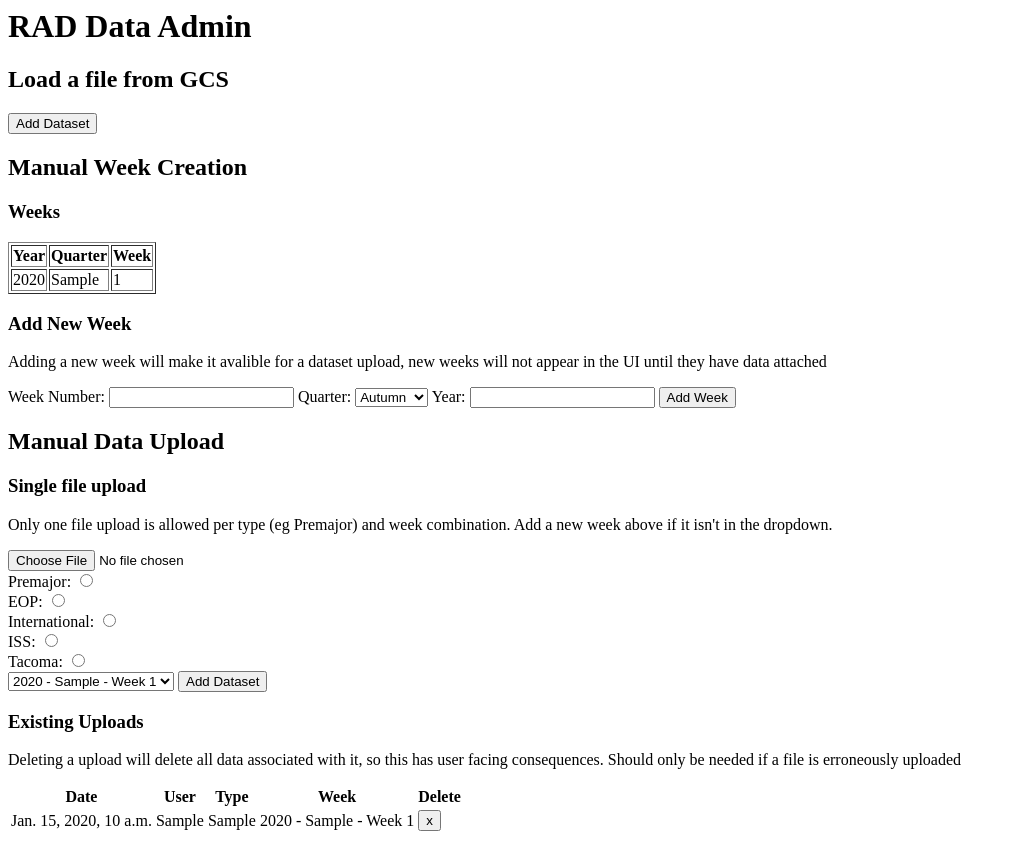
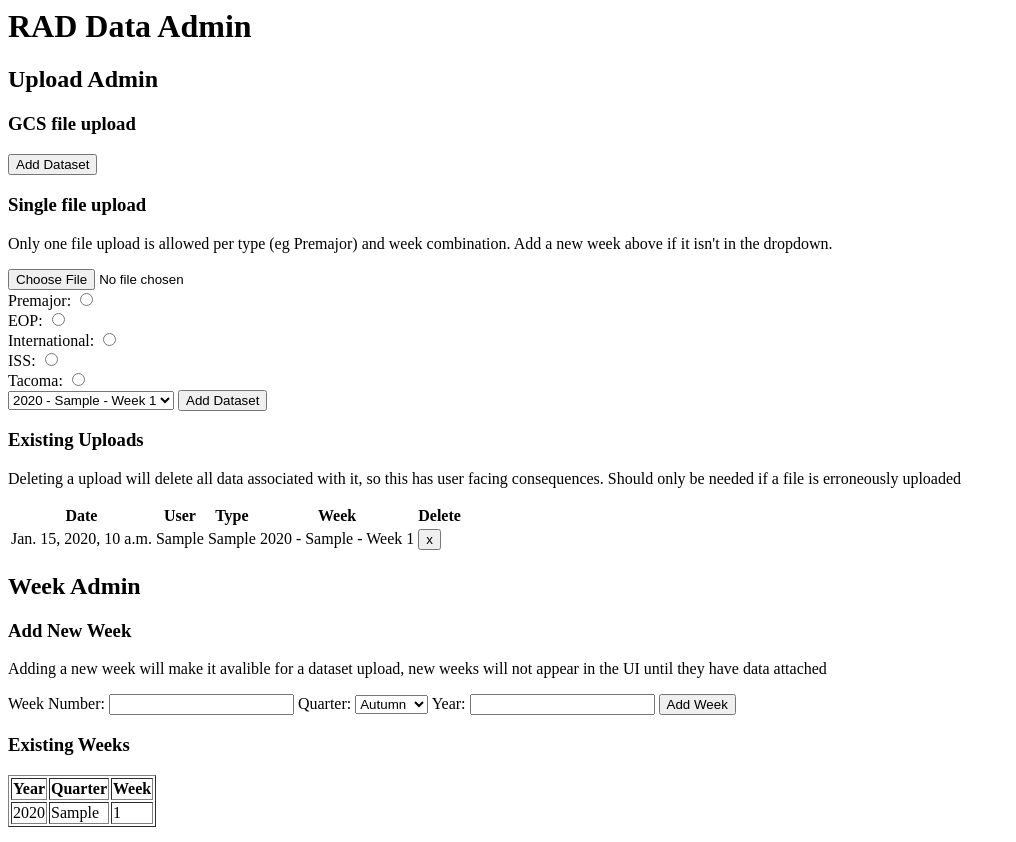
Before and after one commit to uw-it-aca/retention-dashboard, a Django app: template retention_dashboard/templates/admin.html in a window 1280 px wide. Shown: the whole page, without its empty margins (0-1016 px from the left). Run offline with Django 3.2, Linux system fonts and the light colour scheme; the template is opened without the code that fills it: most values are stand-ins (such as "Sample title", 1, 10 or a date in 2020).

Commit message:
Reorder admin

```diff
--- a/retention_dashboard/templates/admin.html
+++ b/retention_dashboard/templates/admin.html
@@ -22,20 +22,17 @@
         $("#id_file").prop( "disabled", disabled)
         $("#id_submit_gcs_form").prop( "disabled", disabled)
         // delete buttons
-        $('.delete').prop( "disabled", disabled);
+        $('#delete_dataset').prop( "disabled", disabled);
       }
 
-      $("#week_form").submit(function (e) {
+      $("#mock_data").click(function (e) {
         e.preventDefault();
         var csrf = jQuery("[name=csrfmiddlewaretoken]").val();
+
         $.ajax({
-          url: "/api/admin/week/",
-          method: "POST",
-          data: {
-            'year': $("#year").val(),
-            'quarter': $("#quarter").val(),
-            'week': $("#week").val()
-          },
+          url: "/api/admin/mock_data/",
+          method: "PUT",
+          dataType: 'json',
           headers: {
             'X-CSRFToken': csrf
           },
@@ -44,16 +41,45 @@
           }
         }).done(function (response) {
           toggleDisabled(false);
-          if(!response.created){
-            alert("Week already exists");
-          } else {
-            alert("Week created");
-            location.reload();
-          }
+          alert('mock data loaded');
+          location.reload()
         }).fail(function (response){
           toggleDisabled(false);
-          alert("Error adding new week: " +
-                response.responseJSON.error);
+          alert('Issue loading mock data');
+        });
+      });
+
+      $("#gcs_form").submit(function (e) {
+        e.preventDefault();
+        var csrf = jQuery("[name=csrfmiddlewaretoken]").val(),
+                data = new FormData();
+        data.append('file', $('#id_file').val());
+
+        $.ajax({
+          url: "/api/admin/moderate_data/",
+          method: "POST",
+          data: data,
+          mimeType: 'multipart/form-data',
+          contentType: false,
+          processData: false,
+          dataType: 'json',
+          headers: {
+            'X-CSRFToken': csrf
+          },
+          beforeSend: function (xhr) {
+            toggleDisabled(true);
+          }
+        }).done(function (response) {
+          toggleDisabled(false);
+          alert('Data load successful.');
+          location.reload()
+        }).fail(function (response){
+          toggleDisabled(false);
+          if (response.status === 400){
+            alert(response.responseJSON.error);
+          } else if (response.status == 500) {
+            alert(response.responseJSON.error);
+          }
         });
       });
 
@@ -89,7 +115,7 @@
         });
       });
 
-      $(".delete").click(function (e) {
+      $("#delete_dataset").click(function (e) {
         e.preventDefault();
         var upload_id = $(e.target).val(),
                 csrf = jQuery("[name=csrfmiddlewaretoken]").val();
@@ -107,27 +133,24 @@
           }
         }).done(function (response) {
           toggleDisabled(false);
-          alert('deleted')
+          alert('Deleted')
           location.reload()
         }).fail(function (response){
           toggleDisabled(false);
         });
       })
 
-      $("#gcs_form").submit(function (e) {
+      $("#week_form").submit(function (e) {
         e.preventDefault();
-        var csrf = jQuery("[name=csrfmiddlewaretoken]").val(),
-                data = new FormData();
-        data.append('file', $('#id_file').val());
-
+        var csrf = jQuery("[name=csrfmiddlewaretoken]").val();
         $.ajax({
-          url: "/api/admin/moderate_data/",
+          url: "/api/admin/week/",
           method: "POST",
-          data: data,
-          mimeType: 'multipart/form-data',
-          contentType: false,
-          processData: false,
-          dataType: 'json',
+          data: {
+            'year': $("#year").val(),
+            'quarter': $("#quarter").val(),
+            'week': $("#week").val()
+          },
           headers: {
             'X-CSRFToken': csrf
           },
@@ -136,39 +159,16 @@
           }
         }).done(function (response) {
           toggleDisabled(false);
-          alert('Data load successful.');
-          location.reload()
+          if(!response.created){
+            alert("Week already exists");
+          } else {
+            alert("Week created");
+            location.reload();
+          }
         }).fail(function (response){
           toggleDisabled(false);
-          if (response.status === 400){
-            alert(response.responseJSON.error);
-          } else if (response.status == 500) {
-            alert(response.responseJSON.error);
-          }
-        });
-      });
-
-      $("#mock_data").click(function (e) {
-        e.preventDefault();
-        var csrf = jQuery("[name=csrfmiddlewaretoken]").val();
-
-        $.ajax({
-          url: "/api/admin/mock_data/",
-          method: "PUT",
-          dataType: 'json',
-          headers: {
-            'X-CSRFToken': csrf
-          },
-          beforeSend: function (xhr) {
-            toggleDisabled(true);
-          }
-        }).done(function (response) {
-          toggleDisabled(false);
-          alert('mock data loaded');
-          location.reload()
-        }).fail(function (response){
-          toggleDisabled(false);
-          alert('Issue loading mock data');
+          alert("Error adding new week: " +
+                response.responseJSON.error);
         });
       });
 
@@ -182,23 +182,63 @@
     <h2>Mock Data Admin</h2>
     Click this button to load mock data (available on dev builds only).  Will take approx. 60 seconds to load 2 weeks of data, alert will be generated on success or failure <button id="mock_data">Load Mock Data</button>
   {% endif %}
-  <h2>Load a file from GCS</h2>
   <div>
+    <h2>Upload Admin</h2>
+    <div>
+      <h3>GCS file upload</h3>
       <form id="gcs_form">
         {{ gcsform.as_p }}
         <input id="id_submit_gcs_form" type="submit" value="Add Dataset">
       </form>
     </div>
-  <h2>Manual Week Creation</h2>
     <div>
-    <h3>Weeks</h3>
-    <table border="1">
-      <tr><th>Year</th><th>Quarter</th><th>Week</th></tr>
+      <h3>Single file upload</h3>
+      <p>Only one file upload is allowed per type (eg Premajor) and week
+         combination. Add a new week above if it isn't in the dropdown.</p>
+      <form id="data_form">
+        <input id="file" type="file">
+        <br />
+        Premajor: <input type="radio" value="1" name="type">
+        <br />
+        EOP: <input type="radio" value="2" name="type">
+        <br />
+        International: <input type="radio" value="3" name="type">
+        <br />
+        ISS: <input type="radio" value="4" name="type">
+        <br />
+        Tacoma: <input type="radio" value="5" name="type">
+        <br />
+        <select id="selected_week">
           {% for week in weeks %}
-        <tr><td>{{ week.year }}</td><td>{{ week.get_quarter_display }}</td><td>{{ week.number }}</td></tr>
+            <option value="{{ week.id }}">
+              {{ week.year }} - {{ week.get_quarter_display }} - Week {{ week.number }}
+            </option>
+          {% endfor %}
+        </select>
+        <input id="add_dataset" type="submit" value="Add Dataset">
+      </form>
+    </div>
+    <div>
+      <h3>Existing Uploads</h3>
+      <p>Deleting a upload will delete all data associated with it, so this
+         has user facing consequences.  Should only be needed if a file is
+         erroneously uploaded</p>
+      <table>
+        <tr><th>Date</th><th>User</th><th>Type</th><th>Week</th><th>Delete</th></tr>
+        {% for upload in uploads %}
+          <tr>
+            <td>{{upload.created_on}}</td>
+            <td>{{upload.uploaded_by}}</td>
+            <td>{{upload.get_type_display}}</td>
+            <td>{{ upload.week.year }} - {{ upload.week.get_quarter_display }} - Week {{ upload.week.number }}</td>
+            <td><button id="delete_dataset" class="delete" value="{{ upload.id }}">x</button></td>
+          </tr>
         {% endfor %}
       </table>
     </div>
+  </div>
+  <div>
+    <h2>Week Admin</h2>
     <div>
       <h3>Add New Week</h3>
       <p>Adding a new week will make it avalible for a dataset upload, new weeks will not appear in the UI until they have data attached</p>
@@ -216,42 +256,11 @@
       </form>
     </div>
     <div>
-    <h2>Manual Data Upload</h2>
-    <h3>Single file upload</h3>
-    <p>Only one file upload is allowed per type (eg Premajor) and week combination.  Add a new week above if it isn't in the dropdown.</p>
-    <form id="data_form">
-      <input id="file" type="file">
-      <br />
-      Premajor: <input type="radio" value="1" name="type">
-      <br />
-      EOP: <input type="radio" value="2" name="type">
-      <br />
-      International: <input type="radio" value="3" name="type">
-      <br />
-      ISS: <input type="radio" value="4" name="type">
-      <br />
-      Tacoma: <input type="radio" value="5" name="type">
-      <br />
-      <select id="selected_week">
+      <h3>Existing Weeks</h3>
+      <table border="1">
+        <tr><th>Year</th><th>Quarter</th><th>Week</th></tr>
         {% for week in weeks %}
-          <option value="{{ week.id }}">{{ week.year }} - {{ week.get_quarter_display }} - Week {{ week.number }}</option>
-        {% endfor %}
-      </select>
-    <input id="add_dataset" type="submit" value="Add Dataset">
-    </form>
-    <div>
-      <h3>Existing Uploads</h3>
-      <p>Deleting a upload will delete all data associated with it, so this has user facing consequences.  Should only be needed if a file is erroneously uploaded</p>
-      <table>
-        <tr><th>Date</th><th>User</th><th>Type</th><th>Week</th><th>Delete</th></tr>
-        {% for upload in uploads %}
-          <tr>
-              <td>{{upload.created_on}}</td>
-              <td>{{upload.uploaded_by}}</td>
-              <td>{{upload.get_type_display}}</td>
-              <td>{{ upload.week.year }} - {{ upload.week.get_quarter_display }} - Week {{ upload.week.number }}</td>
-              <td><button class="delete" value="{{ upload.id }}">x</button></td>
-          </tr>
+          <tr><td>{{ week.year }}</td><td>{{ week.get_quarter_display }}</td><td>{{ week.number }}</td></tr>
         {% endfor %}
       </table>
     </div>
```
Lines whose indentation alone changed are shown as unchanged.
